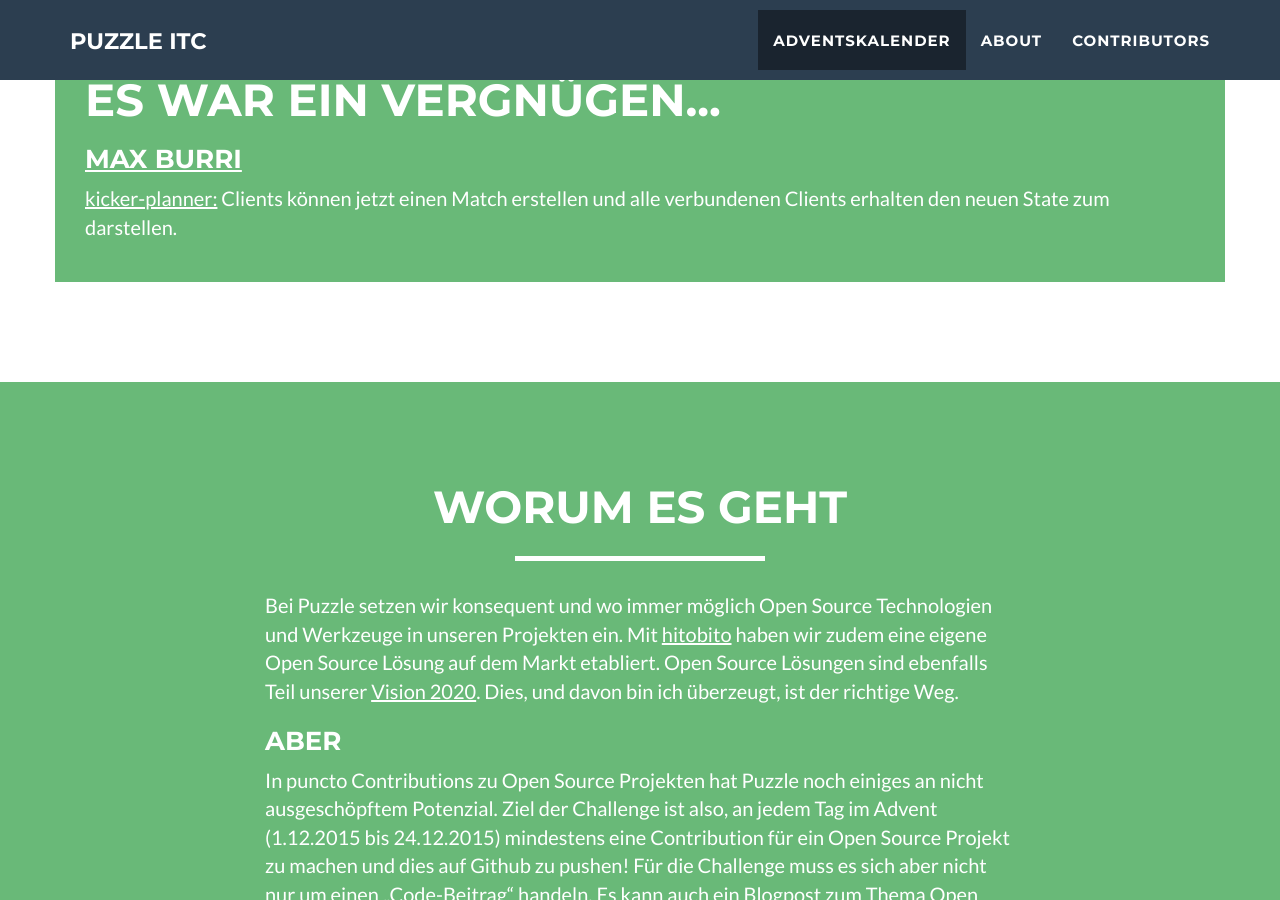
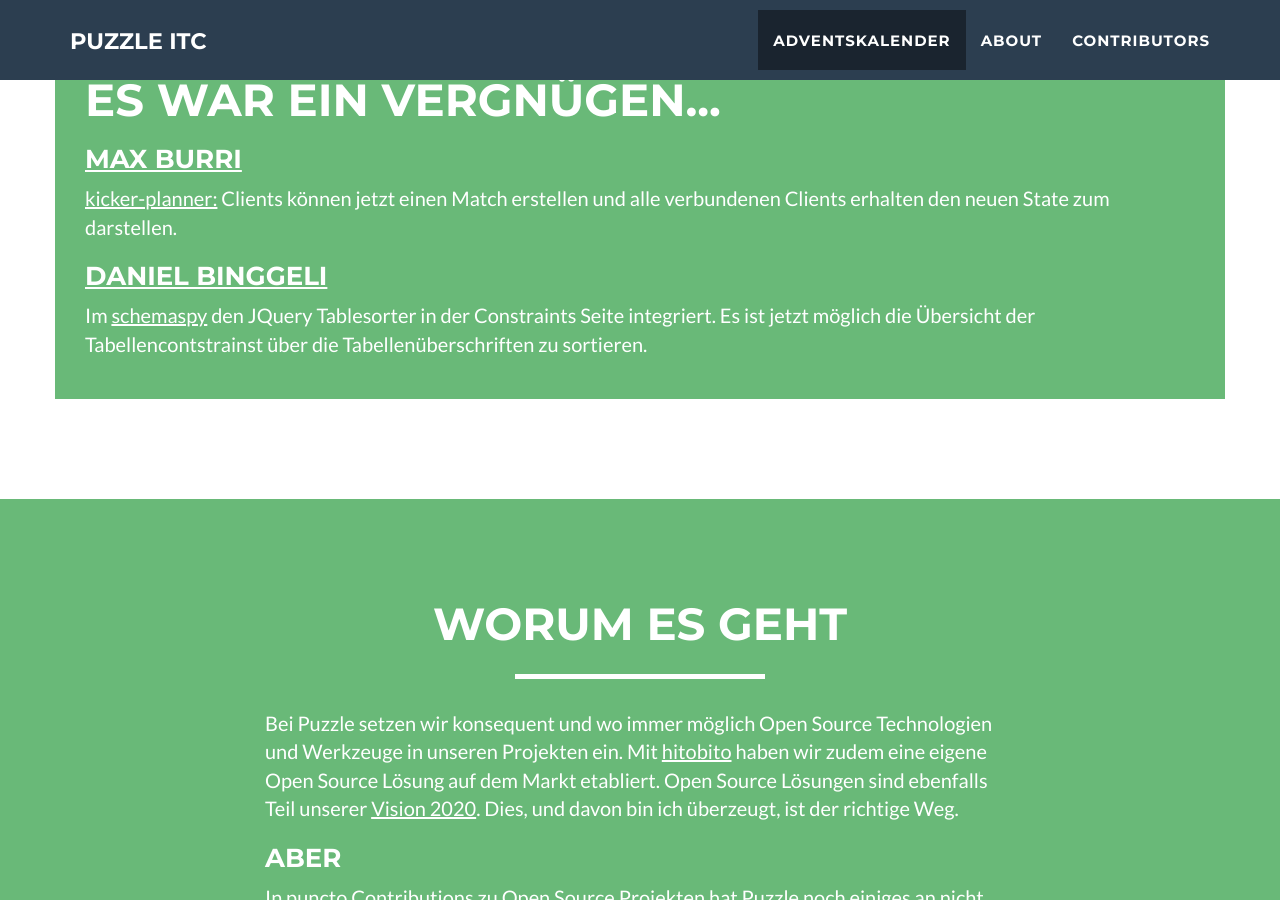
Before and after one commit to puzzle/opensource-advent-challenge-2015, a Jekyll site: the page built from index.html, in a window 1280 px wide and 900 px high, scrolled down 2592 px. Built offline with Jekyll 4.4.1, drawn with Linux system fonts in a browser that asks for light colours; nearby versions of some CDN libraries.

Commit message:
heutige contribution

```diff
--- a/_doors/24.markdown
+++ b/_doors/24.markdown
@@ -6,3 +6,6 @@ active: true
 
 ### [Max Burri](https://github.com/mburri)
 [kicker-planner:](https://github.com/mburri/kicker-planner) Clients können jetzt einen Match erstellen und alle verbundenen Clients erhalten den neuen State zum darstellen.
+
+### [Daniel Binggeli](https://github.com/drnoa)
+Im [schemaspy](https://github.com/drnoa/schemaspy) den JQuery Tablesorter in der Constraints Seite integriert. Es ist jetzt möglich die Übersicht der Tabellencontstrainst über die Tabellenüberschriften zu sortieren.
```
